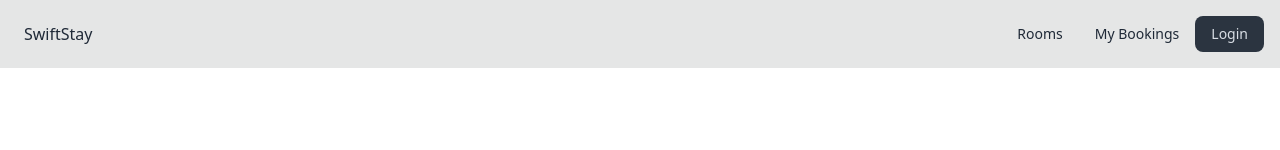
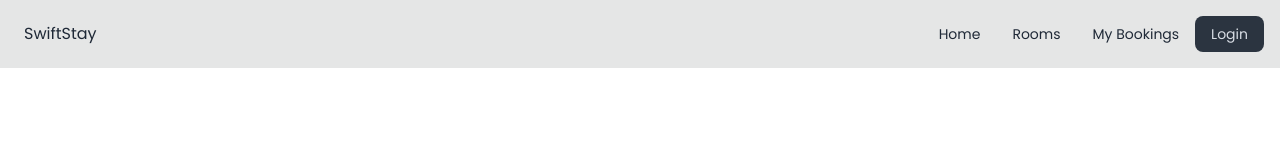
Before and after one commit to Shamimreza82/swift-stay-hotel-booking-app-client, a React (Vite) app: page /login in a window 1280 px wide. Shown: the top 150 px of the page. Built offline with nearby package versions, Linux system fonts and the light colour scheme; no server answers.

Commit message:
create custom hook to jwt token

```diff
--- a/package.json
+++ b/package.json
@@ -10,6 +10,7 @@
     "preview": "vite preview"
   },
   "dependencies": {
+    "axios": "^1.6.0",
     "firebase": "^10.5.2",
     "localforage": "^1.10.0",
     "match-sorter": "^6.3.1",
--- a/src/AuthProvider/AuthProvider.jsx
+++ b/src/AuthProvider/AuthProvider.jsx
@@ -2,10 +2,16 @@
 import { createUserWithEmailAndPassword, onAuthStateChanged, signInWithEmailAndPassword, signOut } from 'firebase/auth';
 import React, { createContext, useEffect, useState} from 'react';
 import auth from '../firebase.Config/firebase.Config';
+import useAxios from '../Hooks/useAxios';
+
+
 
 
 export const AuthContext = createContext()
 const AuthProvider = ({children}) => {
+
+    const axios = useAxios()
+
 
     const [user, setuser] = useState(null)
     const [isLodeing, setIslodeing] = useState (true)
@@ -26,9 +32,21 @@ const AuthProvider = ({children}) => {
 
     useEffect(()=>{
         const unSubcribe = onAuthStateChanged(auth, (currentUser) => {
+            const userEmail = currentUser?.email || user?.email
+            console.log(userEmail);
+
             setuser(currentUser)
             console.log("user login in", currentUser);
             setIslodeing(false)
+            if(currentUser){
+                axios.post('/auth/access-token', {email: userEmail}, {withCredentials: true})
+                .then(res => {
+                    console.log(res.data);
+                })
+            }
+
+
+
         })
         return () => {
             unSubcribe()
--- /dev/null
+++ b/src/Hooks/useAxios.jsx
@@ -0,0 +1,22 @@
+import axios from 'axios';
+
+
+const instance = axios.create({
+    baseURL: 'http://localhost:5000/api/v1',
+    withCredentials: true
+})
+
+const useAxios = () => {
+
+    // useEffect(()=>{
+    //     axios.interceptors.response.use(function (response) {
+    //         return response;
+    //       }, function (error) {
+    //         console.log(error);
+    //       });
+    // },[])
+
+    return instance
+};
+
+export default useAxios;
--- a/src/Router/Router.jsx
+++ b/src/Router/Router.jsx
@@ -6,6 +6,7 @@ import Register from "../pages/Register";
 import ErrorPage from "../pages/ErrorPage";
 import Rooms from "../pages/Rooms/Rooms";
 import MyBookings from "../pages/MyBookings/MyBookings";
+import PrivateRoute from "../pages/PrivateRoute";
 
 const router = createBrowserRouter([
     {
@@ -33,7 +34,9 @@ const router = createBrowserRouter([
     },
     {
         path: '/myBookings',
-        element: <MyBookings></MyBookings>
+        element: <PrivateRoute>
+                    <MyBookings></MyBookings>
+                </PrivateRoute>
     }
 ])
 
--- a/src/components/Navber.jsx
+++ b/src/components/Navber.jsx
@@ -46,6 +46,20 @@ const Navber = () => {
             <div className="flex-none hidden lg:block">
               <ul className="menu menu-horizontal">
                 {/* Navbar menu content here */}
+                <li>
+                    <NavLink
+                    to="/"
+                    className={({ isActive, isPending, isTransitioning }) =>
+                    [
+                        isPending ? "pending" : "",
+                        isActive ? "active" : "",
+                        isTransitioning ? "transitioning" : "",
+                    ].join(" ")
+                    }
+                >
+                    Home
+                </NavLink>
+                </li>
                 <li>
                     <NavLink
                     to="/rooms"
--- a/src/main.jsx
+++ b/src/main.jsx
@@ -6,9 +6,11 @@ import router from './Router/Router.jsx'
 import AuthProvider from './AuthProvider/AuthProvider.jsx'
 
 ReactDOM.createRoot(document.getElementById('root')).render(
-  <React.StrictMode>
+  <div className='font-Poppins'>
+    <React.StrictMode>
     <AuthProvider>
       <RouterProvider router={router}></RouterProvider>
     </AuthProvider>
   </React.StrictMode>,
+  </div>
 )
--- a/src/pages/Login.jsx
+++ b/src/pages/Login.jsx
@@ -1,5 +1,5 @@
 
-import { Link } from "react-router-dom";
+import { Link, useLocation, useNavigate } from "react-router-dom";
 
 import { useState } from "react";
 import useAuth from "../Hooks/useAuth";
@@ -10,6 +10,9 @@ const Login = () => {
 
     const {loginUser} = useAuth()
 
+    const location = useLocation()
+    const navigate = useNavigate()
+    console.log(location);
 
     const [email, setEmail] = useState(0)
     const [password, setPassword] = useState(0)
@@ -21,10 +24,8 @@ const Login = () => {
             await loginUser(email, password)
             .then(res => {
               console.log(res.user);
+              navigate(location?.state ? location.state : "/");
             })
-
-
-
         } catch (error) {
             console.log(error);
         }
--- a/src/pages/PrivateRoute.jsx
+++ b/src/pages/PrivateRoute.jsx
@@ -1,16 +1,19 @@
-import { Navigate } from "react-router-dom";
-import useAuth from "../hook/useAuth";
+import { Navigate, useLocation } from "react-router-dom";
+import useAuth from "../Hooks/useAuth";
+
 
 const PrivateRoute = ({children}) => {
 
     const {user, isLodeing } = useAuth()
+    const location = useLocation()
+    console.log(location);
 
     if(isLodeing){
         return <div> Loading..........</div>
     }
 
     if(!user){
-        return <Navigate to='/login'></Navigate>
+        return <Navigate state={location.pathname} to='/login'></Navigate>
     }
 
 
```
Also changed, not shown: 1 other file (tests, documents, lock files or other folders).
